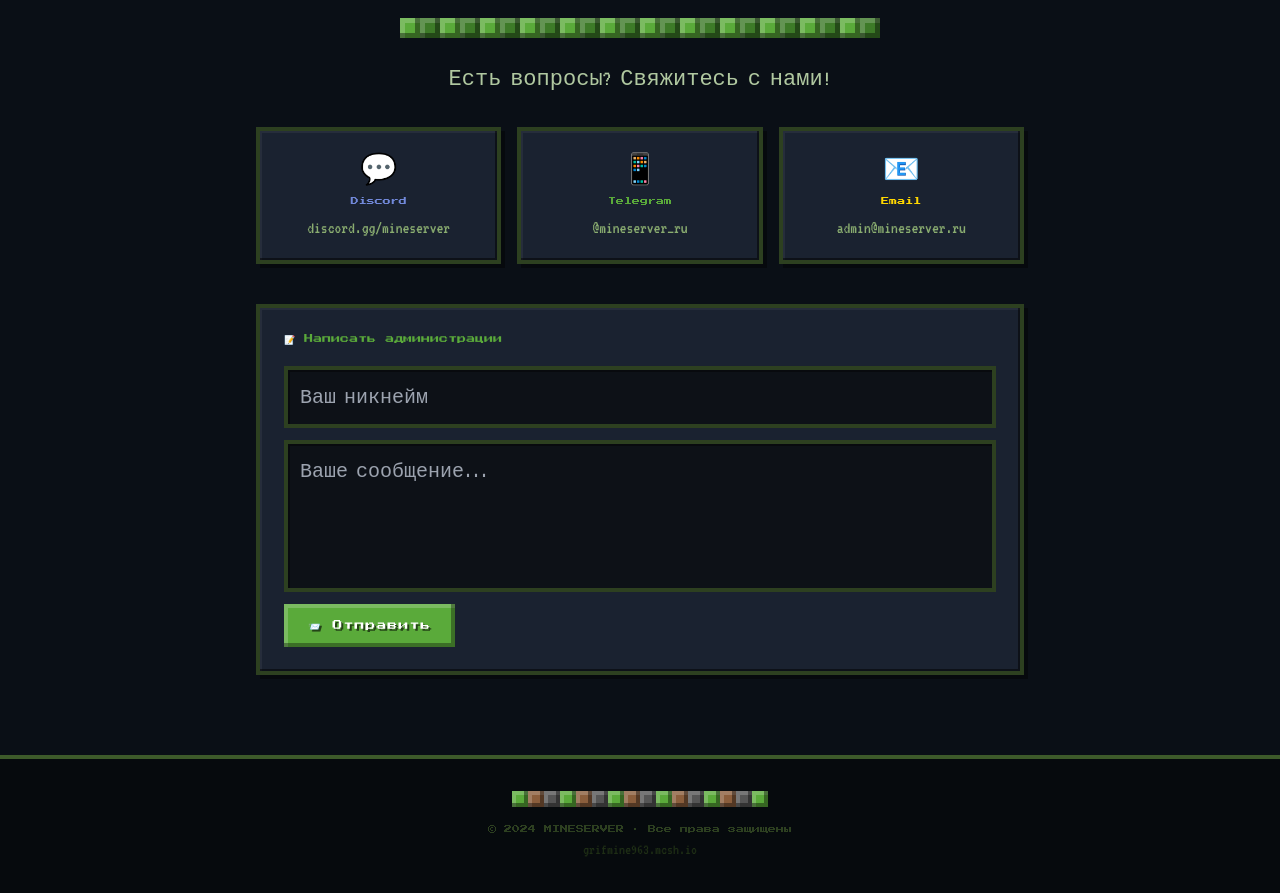
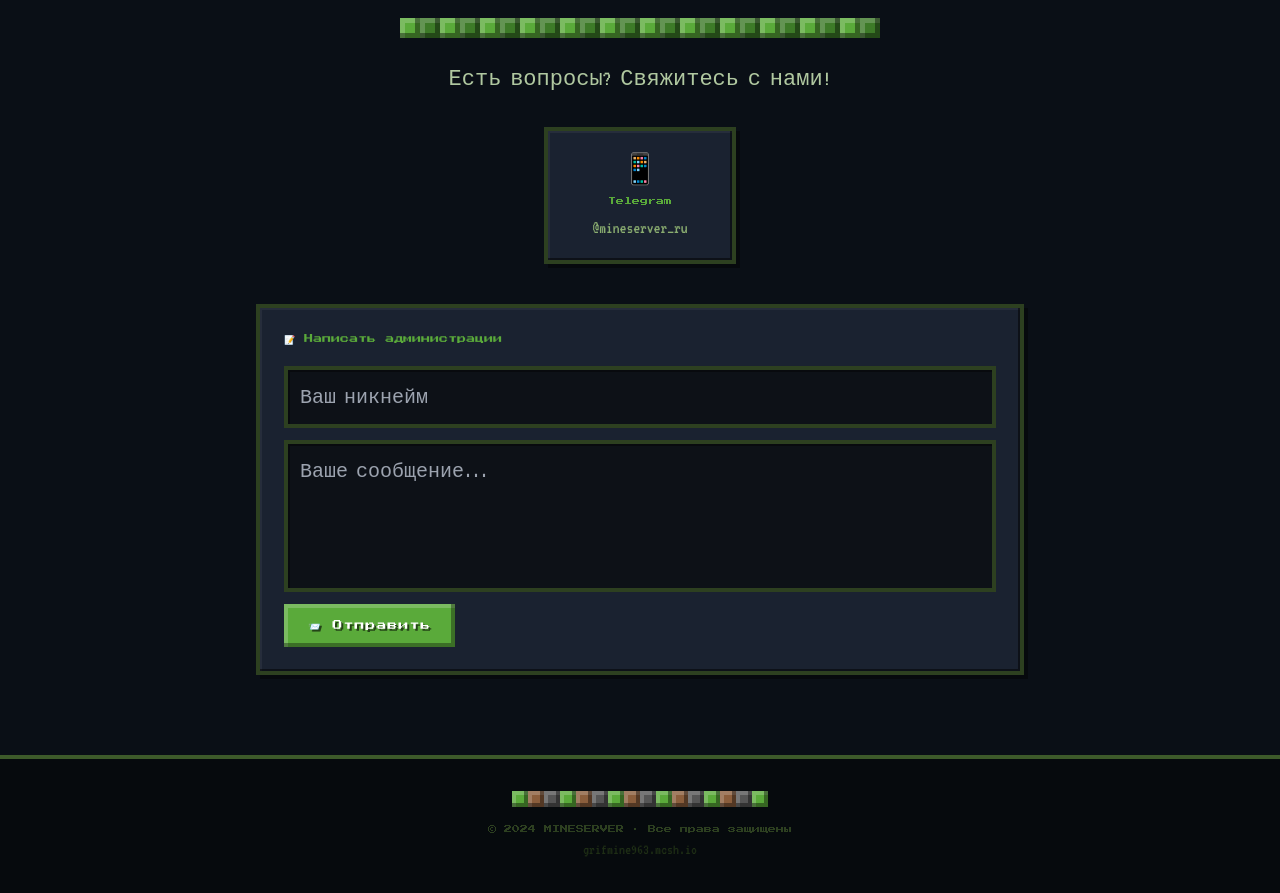
Before and after one commit to pr-poehali-dev/minecraft-server-info-display, a React (Vite) app: page / in a window 1280 px wide. Shown: the part 2860-3753 px from the top of the page. Built offline with nearby package versions, Linux system fonts and the light colour scheme.

Commit message:
Remove email and Discord

```diff
--- a/src/pages/Index.tsx
+++ b/src/pages/Index.tsx
@@ -342,18 +342,12 @@ export default function Index() {
             Есть вопросы? Свяжитесь с нами!
           </p>
 
-          <div className="grid md:grid-cols-3 gap-4 mb-10">
-            {[
-              { icon: "💬", label: "Discord", value: "discord.gg/mineserver", color: "#7289da" },
-              { icon: "📱", label: "Telegram", value: "@mineserver_ru", color: "var(--mc-green)" },
-              { icon: "📧", label: "Email", value: "admin@mineserver.ru", color: "#FFD700" },
-            ].map((c) => (
-              <div key={c.label} className="pixel-card p-5 hover:scale-105 transition-transform cursor-pointer">
-                <div className="text-3xl mb-2">{c.icon}</div>
-                <div style={{ fontFamily: "'Press Start 2P', monospace", fontSize: 8, color: c.color, marginBottom: 8 }}>{c.label}</div>
-                <div style={{ fontFamily: "'VT323', monospace", fontSize: 17, color: "#8aad70" }}>{c.value}</div>
-              </div>
-            ))}
+          <div className="flex justify-center mb-10">
+            <div className="pixel-card p-5 hover:scale-105 transition-transform cursor-pointer w-48">
+              <div className="text-3xl mb-2">📱</div>
+              <div style={{ fontFamily: "'Press Start 2P', monospace", fontSize: 8, color: "var(--mc-green)", marginBottom: 8 }}>Telegram</div>
+              <div style={{ fontFamily: "'VT323', monospace", fontSize: 17, color: "#8aad70" }}>@mineserver_ru</div>
+            </div>
           </div>
 
           <div className="pixel-card p-6 text-left">
```
